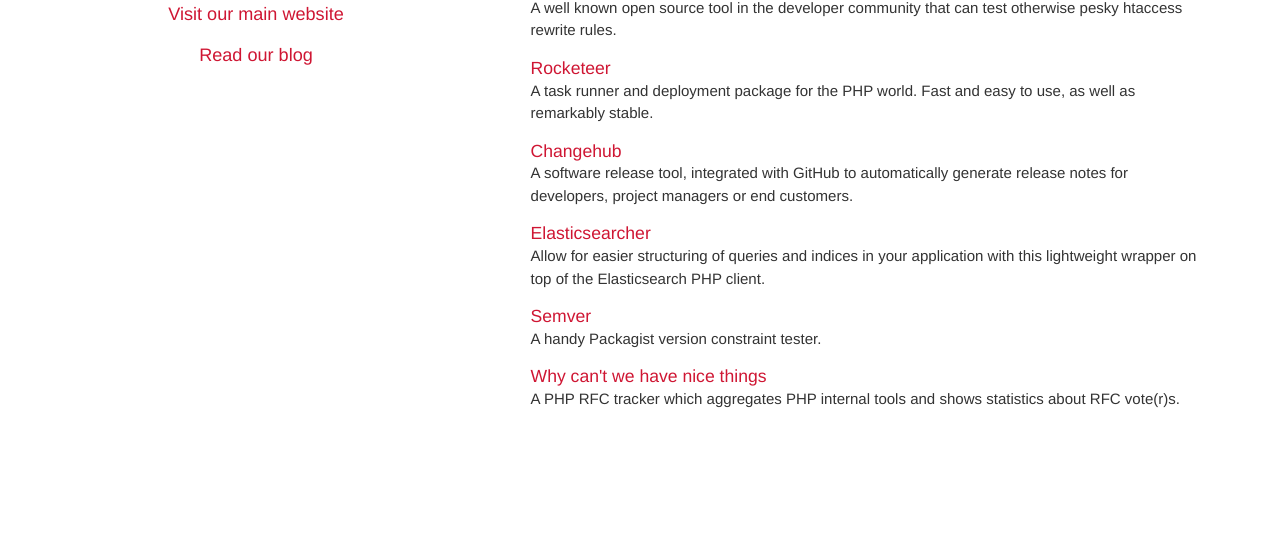
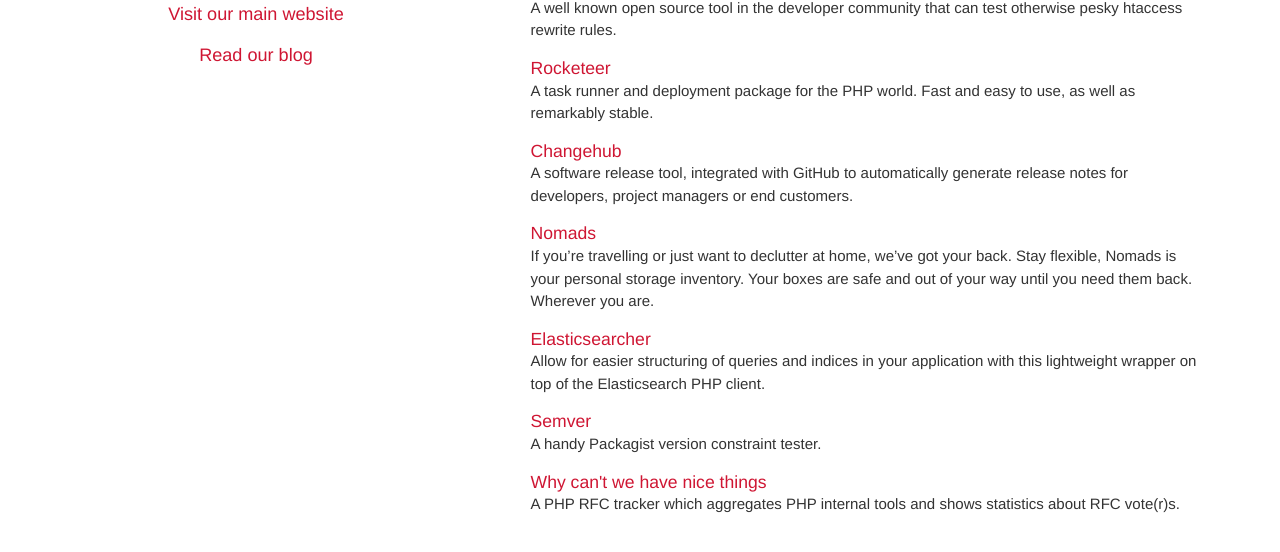
Before and after one commit to cgnkev/projects-banner, a website: page index.html in a window 1280 px wide. Shown: the part 192-744 px from the top of the page. Drawn offline with Linux system fonts and the light colour scheme.

Commit message:
Add nomads

```diff
--- a/index.html
+++ b/index.html
@@ -152,6 +152,14 @@
         </li>
         <li>
           <h3>
+            <a target="_top" href="https://nomads.space/?utm_source=mwlprojectsbanner&amp;utm_medium=opensource&amp;utm_campaign=projects">
+              Nomads
+            </a>
+          </h3>
+          <p>If you’re travelling or just want to declutter at home, we’ve got your back. Stay flexible, Nomads is your personal storage inventory. Your boxes are safe and out of your way until you need them back. Wherever you are.</p>
+        </li>
+        <li>
+          <h3>
             <a target="_top" href="https://github.com/madewithlove/elasticsearcher">
               Elasticsearcher
             </a>
```
